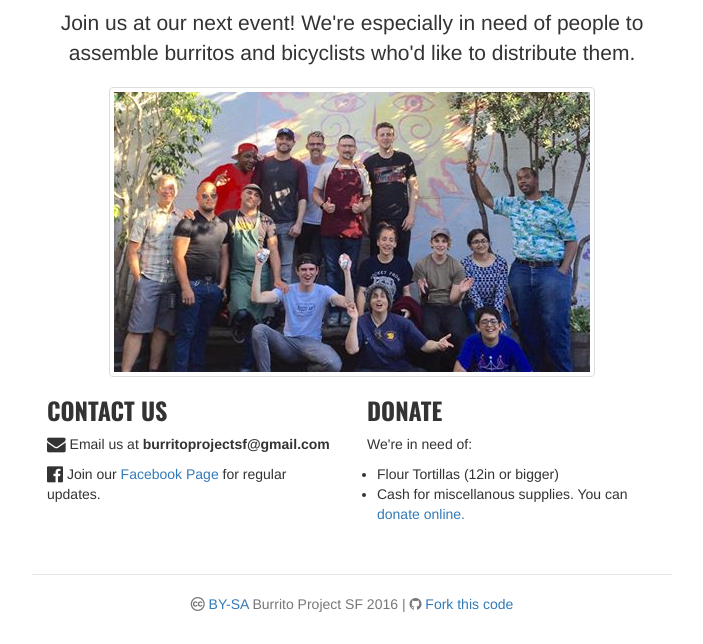
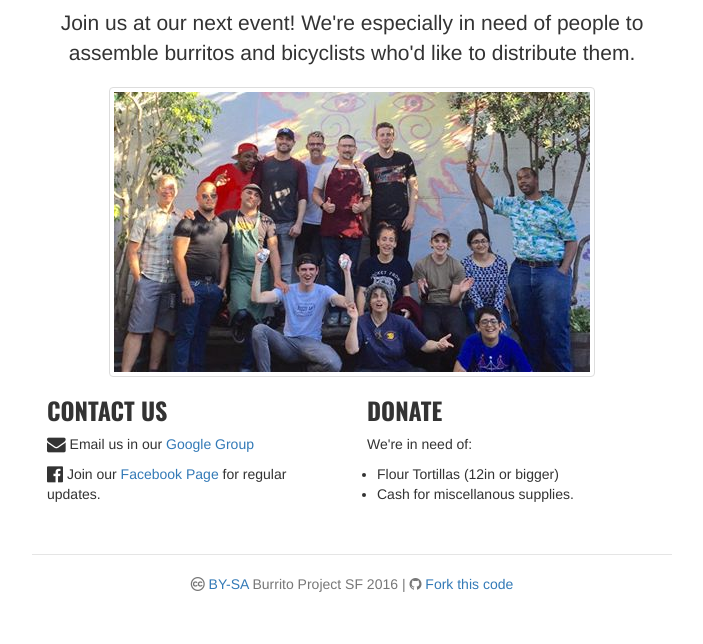
Before and after one commit to danasf/burritoprojectsf, a plain HTML site: page index.html in a window 1280 px wide. Shown: the part 1632-2276 px from the top of the page, without its empty margins (288-991 px from the left). Drawn offline with nearby package versions, Linux system fonts and the light colour scheme.

Commit message:
Update index.html

```diff
--- a/index.html
+++ b/index.html
@@ -40,10 +40,10 @@
               <li role="presentation"><a href="#who">Who We Are</a></li>
               <li role="presentation"><a href="#where">Where & When</a></li>
               <li role="presentation"><a href="#contact">Get Involved</a></li>
-              <li role="presentation"><a href="https://www.gofundme.com/burritoprojectsf">Donate</a></li>
+              <!--- <li role="presentation"><a href="https://www.gofundme.com/burritoprojectsf">Donate</a></li> --->
               <li role="presentation"><a href="https://facebook.com/burritoprojectsf"><i class="fa fa-facebook-official fa-lg" aria-hidden="true"></i></a></li>
               <li role="presentation"><a href="https://www.instagram.com/burritoprojectsf/"><i class="fa fa-instagram fa-lg" aria-hidden="true"></i></a></li>
-              <li role="presentation"><a href="mailto:burritoprojectsf@gmail.com"><i class="fa fa-envelope fa-lg" aria-hidden="true"></i></a></li>
+              <li role="presentation"><a href="https://groups.google.com/forum/#!forum/burrito-project-sf"><i class="fa fa-envelope fa-lg" aria-hidden="true"></i></a></li>
             </ul>
           </nav>
         </div>
@@ -102,7 +102,7 @@
           </div>
           <div class="col-lg-6">
             <h3>Contact Us</h3>
-            <p><i class="fa fa-envelope fa-lg" aria-hidden="true"></i> Email us at <strong>burritoprojectsf@gmail.com</strong></p>
+            <p><i class="fa fa-envelope fa-lg" aria-hidden="true"></i> Email us in our <a href="https://groups.google.com/forum/#!forum/burrito-project-sf">Google Group</a></p>
             <p><i class="fa fa-facebook-official fa-lg" aria-hidden="true"></i> Join our <a href="https://facebook.com/burritoprojectsf">Facebook Page</a> for regular updates.</p>
           </div>
           <div class="col-lg-6">
@@ -110,7 +110,7 @@
             <p>We're in need of:</p>
             <ul class="inbody">
               <li>Flour Tortillas (12in or bigger)</li>
-              <li>Cash for miscellanous supplies. You can <a href="https://www.gofundme.com/burritoprojectsf">donate online.</a></li>
+              <li>Cash for miscellanous supplies.</li>
             </ul>
 
           </div>
```
